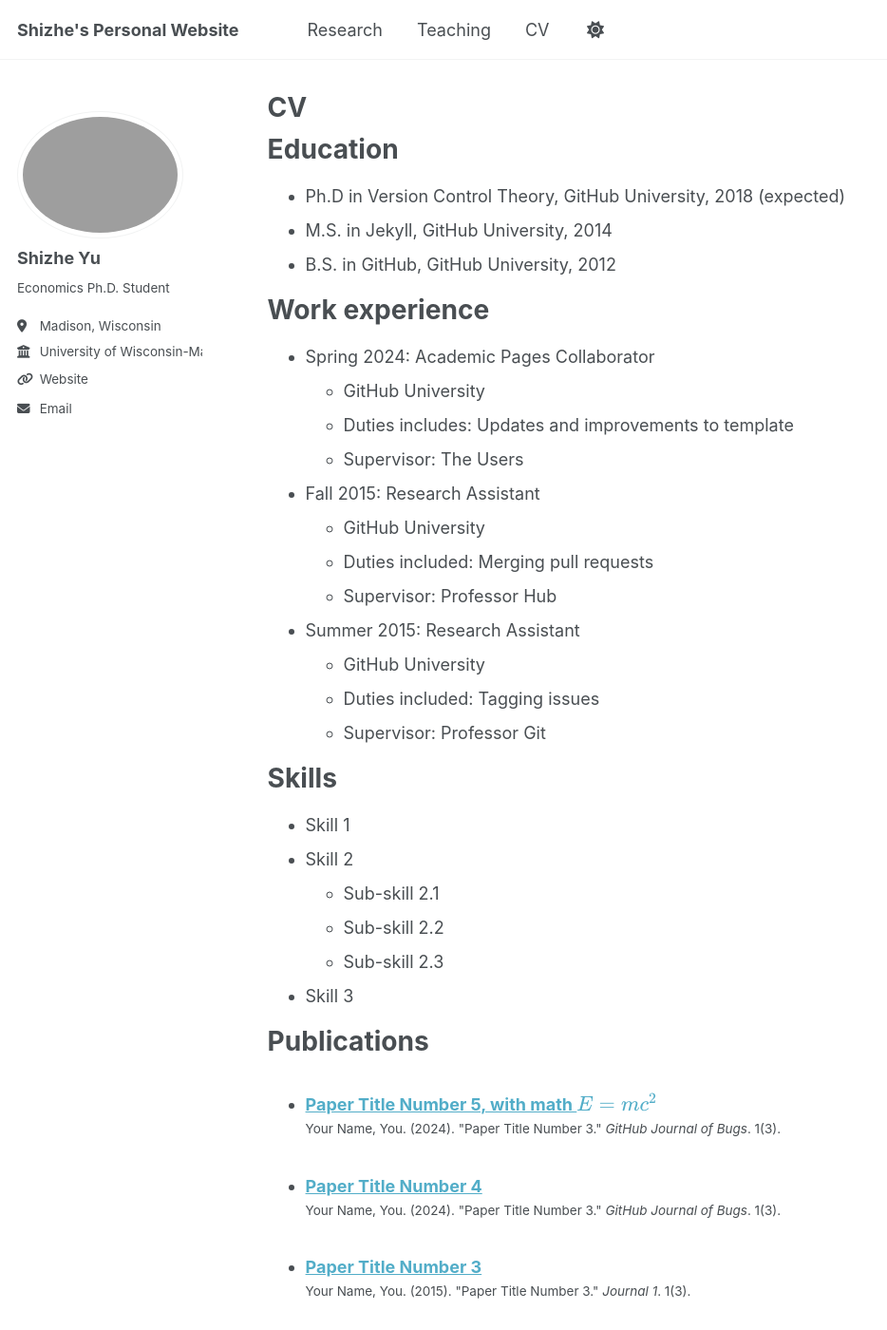
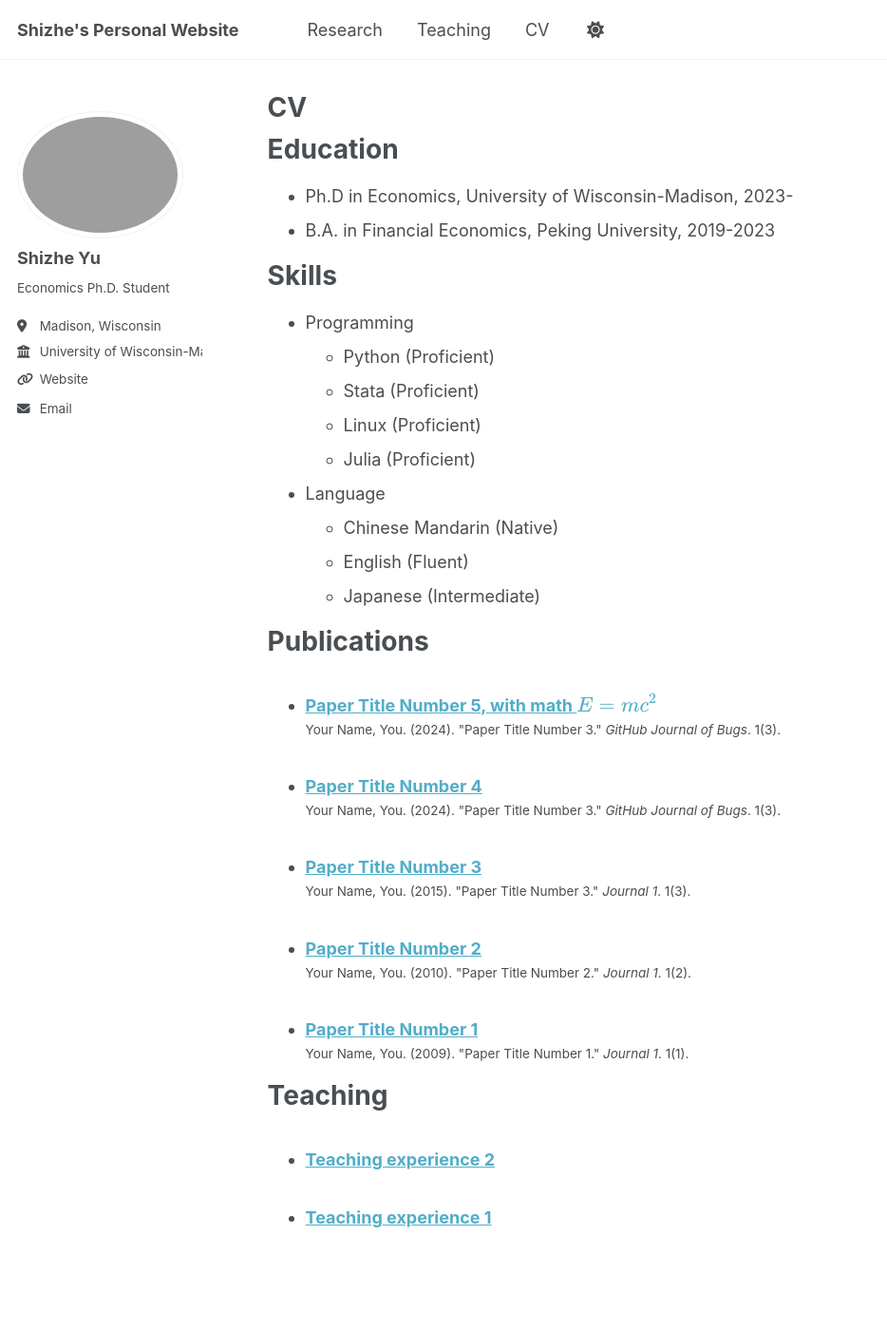
Before and after one commit to shizhe-yu/shizhe-yu.github.io, a Jekyll site: the page built from _pages/cv.md, in a window 1280 px wide and 1400 px high. Shown: the whole window at 95% size, without its empty margins (0-934 px from the left). Built offline with Jekyll 4.4.1, drawn with Linux system fonts in a browser that asks for light colours; some of the changed text lies outside the part shown.

Commit message:
Update cv.md

```diff
--- a/_pages/cv.md
+++ b/_pages/cv.md
@@ -11,35 +11,21 @@ redirect_from:
 
 Education
 ======
-* Ph.D in Version Control Theory, GitHub University, 2018 (expected)
-* M.S. in Jekyll, GitHub University, 2014
-* B.S. in GitHub, GitHub University, 2012
+* Ph.D in Economics, University of Wisconsin-Madison, 2023-
+* B.A. in Financial Economics, Peking University, 2019-2023
 
-Work experience
-======
-* Spring 2024: Academic Pages Collaborator
-  * GitHub University
-  * Duties includes: Updates and improvements to template
-  * Supervisor: The Users
-
-* Fall 2015: Research Assistant
-  * GitHub University
-  * Duties included: Merging pull requests
-  * Supervisor: Professor Hub
-
-* Summer 2015: Research Assistant
-  * GitHub University
-  * Duties included: Tagging issues
-  * Supervisor: Professor Git
 
 Skills
 ======
-* Skill 1
-* Skill 2
-  * Sub-skill 2.1
-  * Sub-skill 2.2
-  * Sub-skill 2.3
-* Skill 3
+* Programming
+  * Python (Proficient)
+  * Stata (Proficient)
+  * Linux (Proficient)
+  * Julia (Proficient)
+* Language
+  * Chinese Mandarin (Native)
+  * English (Fluent)
+  * Japanese (Intermediate)
 
 Publications
 ======
@@ -47,18 +33,9 @@ Publications
     {% include archive-single-cv.html %}
   {% endfor %}</ul>
 
-Talks
-======
-  <ul>{% for post in site.talks reversed %}
-    {% include archive-single-talk-cv.html  %}
-  {% endfor %}</ul>
 
 Teaching
 ======
   <ul>{% for post in site.teaching reversed %}
     {% include archive-single-cv.html %}
   {% endfor %}</ul>
-
-Service and leadership
-======
-* Currently signed in to 43 different slack teams
```
